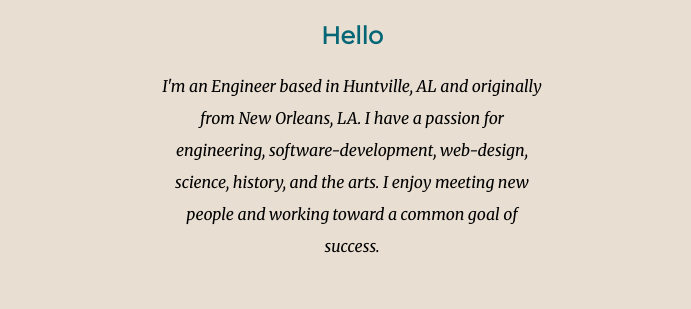
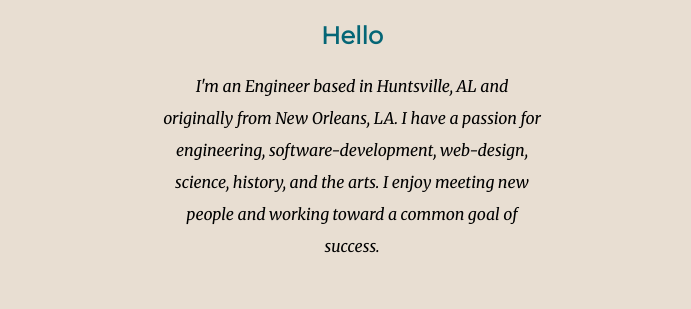
Before and after one commit to AHall504/Professional_Website, a plain HTML site: page index.html in a window 1280 px wide. Shown: the part 946-1255 px from the top of the page, without its empty margins (288-979 px from the left). Drawn offline with Linux system fonts and the light colour scheme; a web font is replaced by a local one.

Commit message:
Update index.html

```diff
--- a/index.html
+++ b/index.html
@@ -23,7 +23,7 @@
     <div class="profile">
       <img class="bio-image" src="images/bio_pic.png" alt="bio pic">
       <h2>Hello</h2>
-      <p class="intro">I'm an Engineer based in Huntville, AL and originally from New Orleans, LA. I have a passion for engineering, software-development, web-design, science, history, and the arts. I enjoy meeting new people and working toward a common goal of success. </p>
+      <p class="intro">I'm an Engineer based in Huntsville, AL and originally from New Orleans, LA. I have a passion for engineering, software-development, web-design, science, history, and the arts. I enjoy meeting new people and working toward a common goal of success. </p>
     </div>
     <hr>
     <div class="skills">
```
